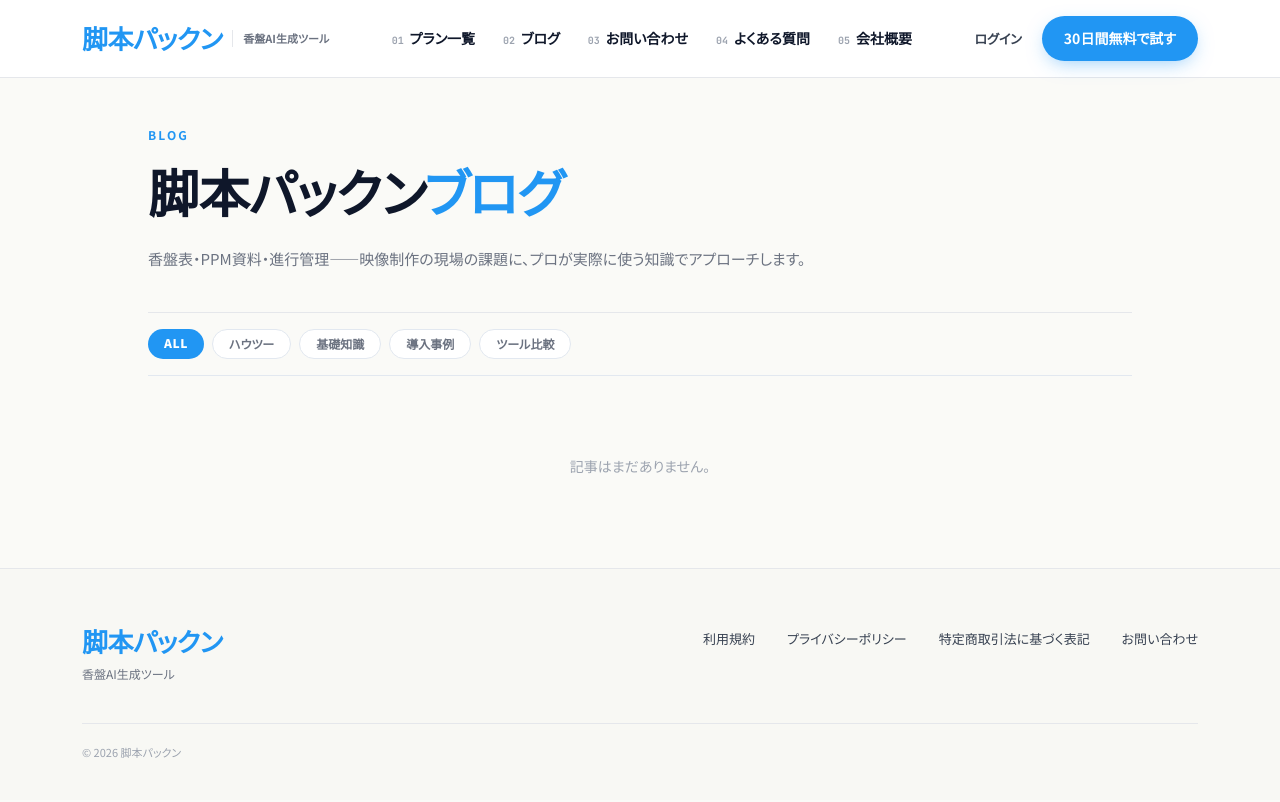
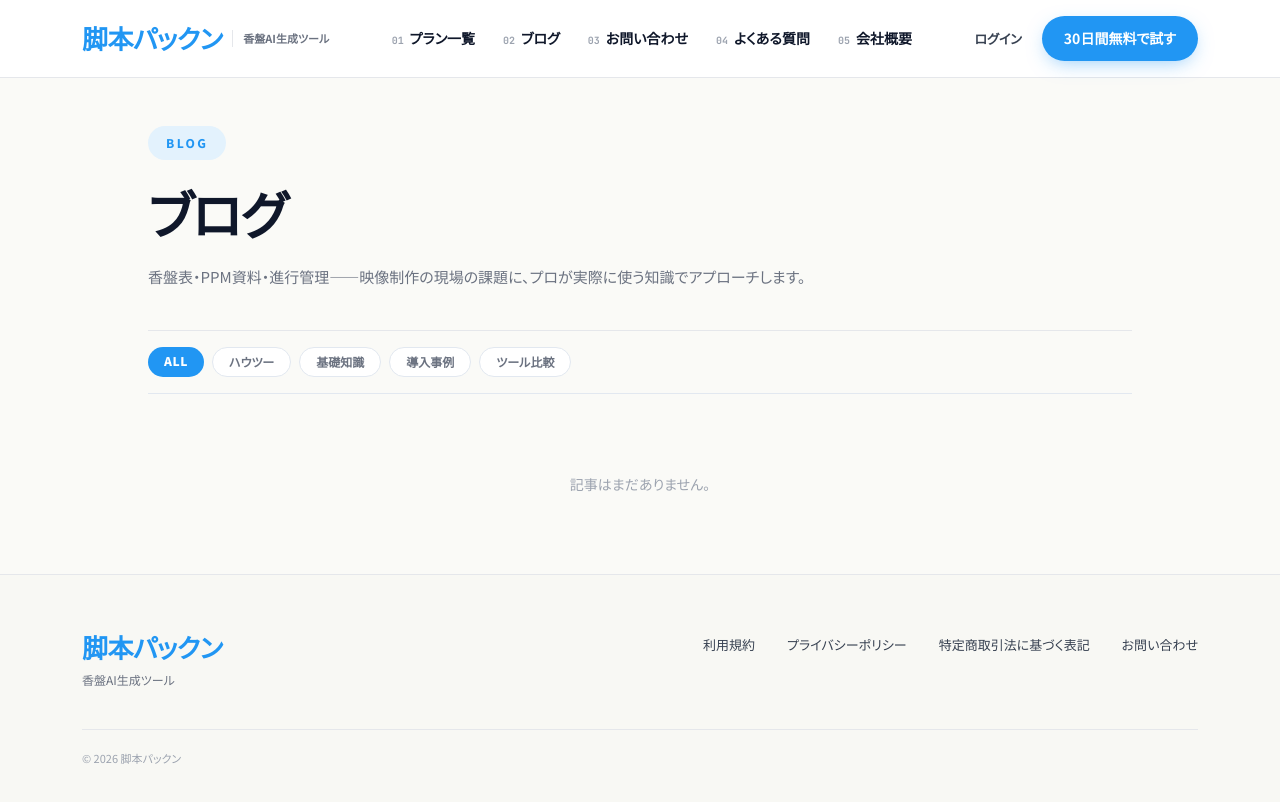
Before and after one commit to Tetsuya-Sakamoto/kyakuhon-pakkun-blog, a Next.js app: page /blog/ in a window 1280 px wide. Shown: the top 802 px of the page. Built offline with nearby package versions, Linux system fonts and the light colour scheme.

Commit message:
ブログheroをサービスサイトのpage-heroスタイルに統一（pillラベル+大見出し）

```diff
--- a/src/app/page.tsx
+++ b/src/app/page.tsx
@@ -44,11 +44,11 @@ export default function BlogIndexPage() {
 
         {/* ── Hero ── */}
         <section className="pt-12 pb-10 border-b" style={{ borderColor: "#E5E7EB" }}>
-          <p style={{ fontSize: 12, fontWeight: 700, color: "#2196F3", letterSpacing: "0.18em", textTransform: "uppercase", marginBottom: 14, fontFamily: "'Noto Sans JP', sans-serif" }}>
+          <span style={{ display: "inline-block", fontSize: "0.75rem", fontWeight: 800, color: "#2196F3", letterSpacing: "0.2em", background: "#E3F2FD", padding: "8px 18px", borderRadius: 30, marginBottom: 20, fontFamily: "'Noto Sans JP', sans-serif", textTransform: "uppercase" }}>
             BLOG
-          </p>
-          <h1 style={{ fontSize: "clamp(2rem, 5vw, 3.2rem)", fontWeight: 800, color: "#0F172A", lineHeight: 1.3, letterSpacing: "-0.015em", marginBottom: 20, fontFeatureSettings: '"palt"' }}>
-            脚本パックン<span style={{ color: "#2196F3" }}>ブログ</span>
+          </span>
+          <h1 style={{ fontSize: "clamp(2rem, 5vw, 3.2rem)", fontWeight: 900, color: "#0F172A", lineHeight: 1.3, letterSpacing: "-0.02em", marginBottom: 16, fontFeatureSettings: '"palt"' }}>
+            ブログ
           </h1>
           <p style={{ fontSize: 15, color: "#6B7280", lineHeight: 1.8 }}>
             {"香盤表・PPM資料・進行管理——映像制作の現場の課題に、プロが実際に使う知識でアプローチします。"}
```
